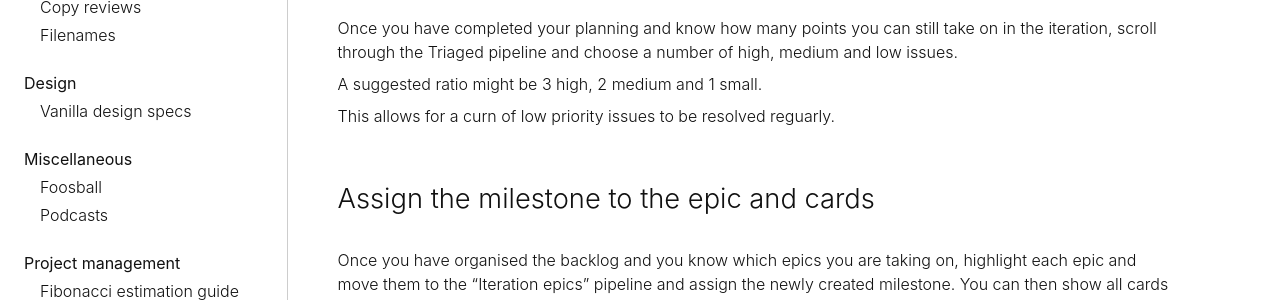
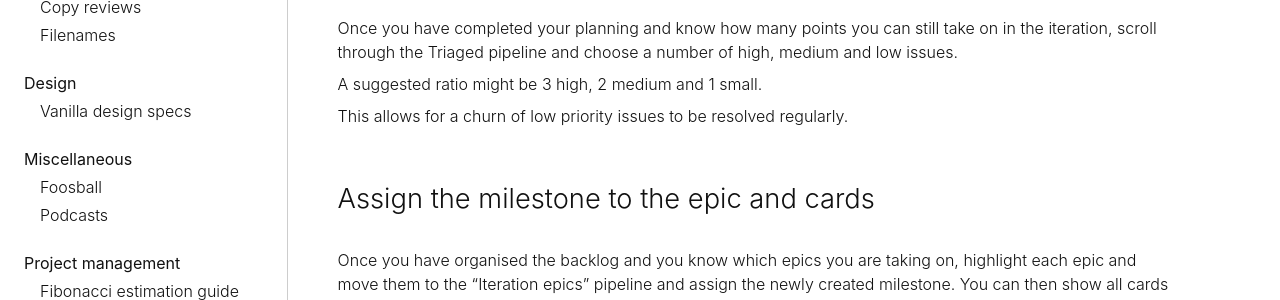
Before and after one commit to canonical-web-and-design/practices, a Jekyll site: the page built from project-management/iteration-creation.md, in a window 1280 px wide and 900 px high, scrolled down 1446 px. Shown: the part 249-549 px from the top of the window. Built offline with Jekyll 4.4.1, drawn with Linux system fonts in a browser that asks for light colours; some web fonts are replaced.

Commit message:
Update project-management/iteration-creation.md
Co-Authored-By: anthonydillon <me@anthonydillon.com>

```diff
--- a/project-management/iteration-creation.md
+++ b/project-management/iteration-creation.md
@@ -50,7 +50,7 @@ Once you have completed your planning and know how many points you can still tak
 
 A suggested ratio might be 3 high, 2 medium and 1 small.
 
-This allows for a curn of low priority issues to be resolved reguarly.
+This allows for a churn of low priority issues to be resolved regularly.
 
 ### Assign the milestone to the epic and cards
 
```
